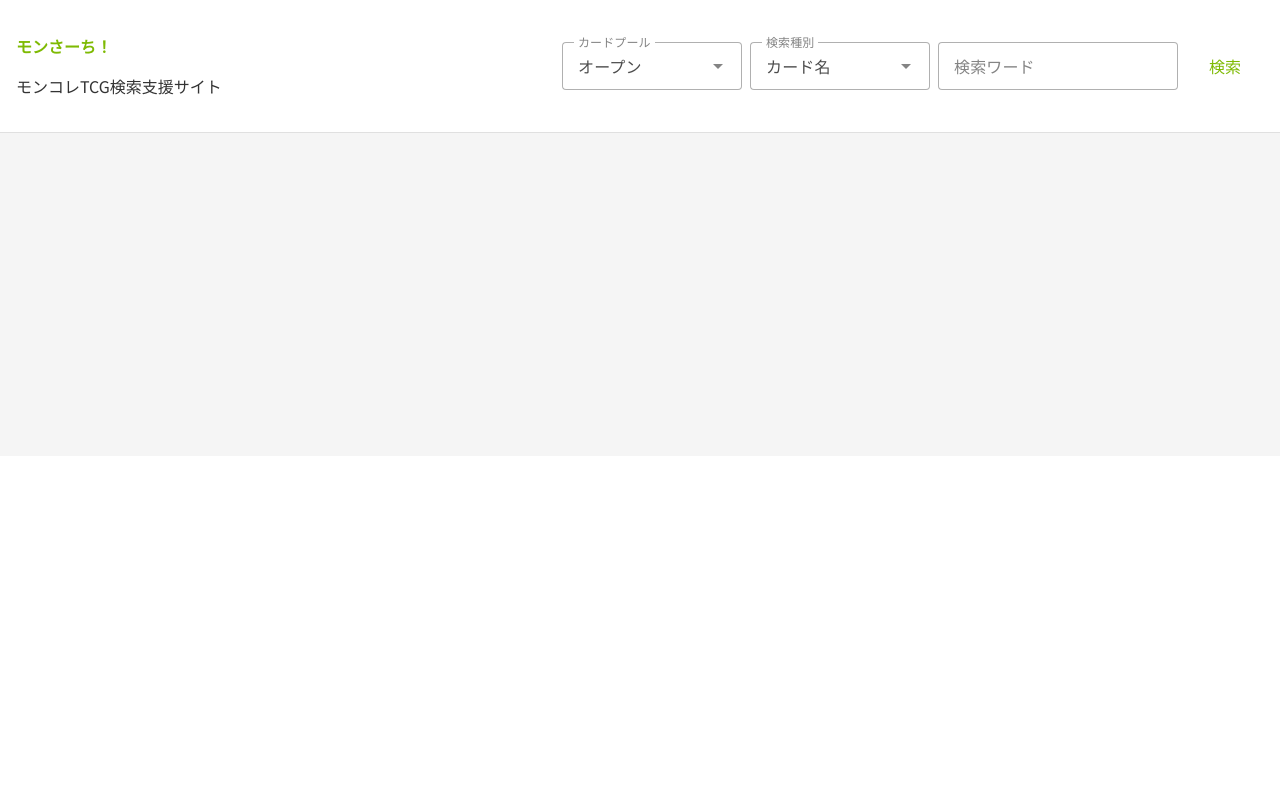
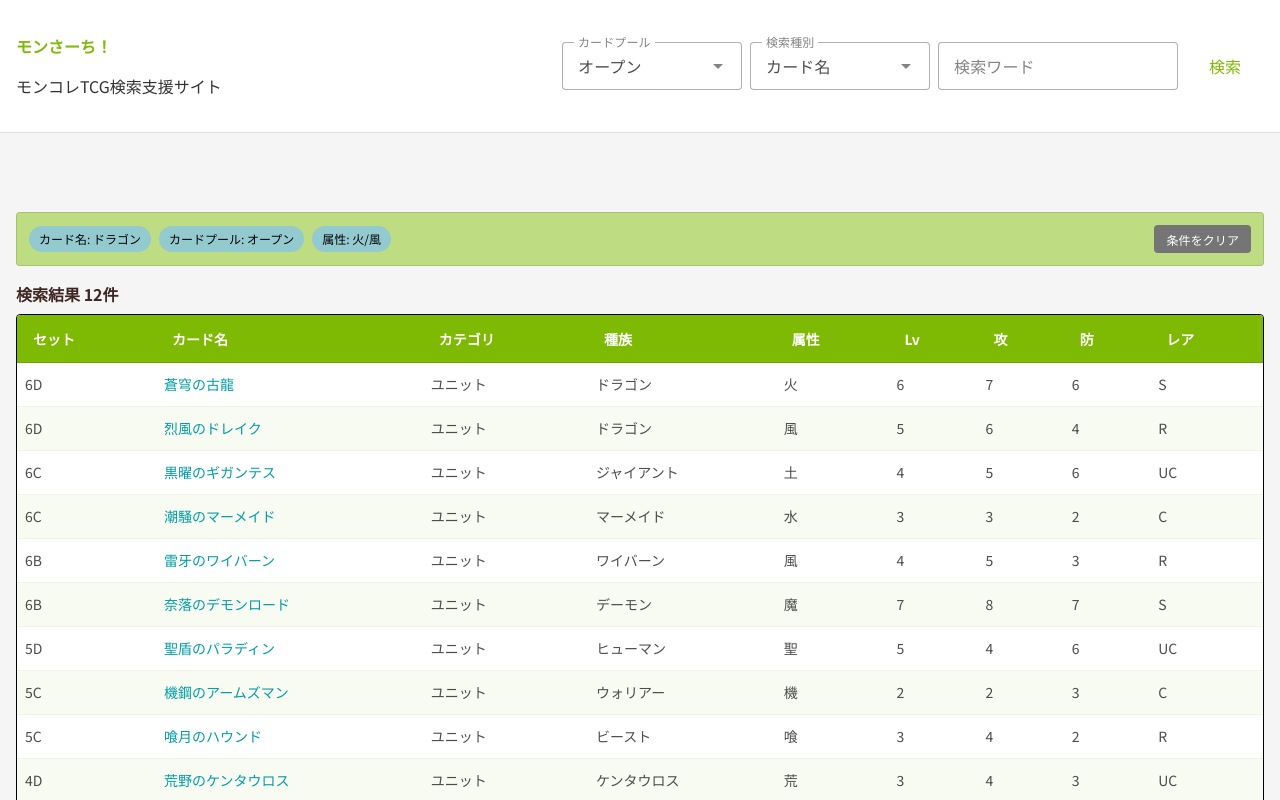
Before and after one commit to Oosunakun/monsearch, a Nuxt app: page /cards in a window 1280 px wide. Shown: the top 800 px of the page. Built offline with nearby package versions, Linux system fonts and the light colour scheme.

Commit message:
add: vueファイルへの変換（card-list.html）

```diff
--- /dev/null
+++ b/app/pages/cards/index.vue
@@ -0,0 +1,150 @@
+<script setup lang="ts">
+type SearchCondition = {
+  id: string
+  label: string
+}
+
+type CardRow = {
+  id: string
+  setCode: string
+  cardName: string
+  category: string
+  race: string
+  element: string
+  level: number
+  attack: number
+  defense: number
+  rarity: string
+  zebra: boolean
+}
+
+type CardSource = Omit<CardRow, 'zebra'>
+
+const headers = [
+  { title: 'セット', key: 'setCode', sortable: false },
+  { title: 'カード名', key: 'cardName', sortable: false },
+  { title: 'カテゴリ', key: 'category', sortable: false },
+  { title: '種族', key: 'race', sortable: false },
+  { title: '属性', key: 'element', sortable: false },
+  { title: 'Lv', key: 'level', sortable: false },
+  { title: '攻', key: 'attack', sortable: false },
+  { title: '防', key: 'defense', sortable: false },
+  { title: 'レア', key: 'rarity', sortable: false }
+]
+
+const activeConditions = ref<SearchCondition[]>([
+  { id: 'name', label: 'カード名: ドラゴン' },
+  { id: 'pool', label: 'カードプール: オープン' },
+  { id: 'element', label: '属性: 火/風' }
+])
+
+const sourceRows: CardSource[] = [
+  { id: '1', setCode: '6D', cardName: '蒼穹の古龍', category: 'ユニット', race: 'ドラゴン', element: '火', level: 6, attack: 7, defense: 6, rarity: 'S' },
+  { id: '2', setCode: '6D', cardName: '烈風のドレイク', category: 'ユニット', race: 'ドラゴン', element: '風', level: 5, attack: 6, defense: 4, rarity: 'R' },
+  { id: '3', setCode: '6C', cardName: '黒曜のギガンテス', category: 'ユニット', race: 'ジャイアント', element: '土', level: 4, attack: 5, defense: 6, rarity: 'UC' },
+  { id: '4', setCode: '6C', cardName: '潮騒のマーメイド', category: 'ユニット', race: 'マーメイド', element: '水', level: 3, attack: 3, defense: 2, rarity: 'C' },
+  { id: '5', setCode: '6B', cardName: '雷牙のワイバーン', category: 'ユニット', race: 'ワイバーン', element: '風', level: 4, attack: 5, defense: 3, rarity: 'R' },
+  { id: '6', setCode: '6B', cardName: '奈落のデモンロード', category: 'ユニット', race: 'デーモン', element: '魔', level: 7, attack: 8, defense: 7, rarity: 'S' },
+  { id: '7', setCode: '5D', cardName: '聖盾のパラディン', category: 'ユニット', race: 'ヒューマン', element: '聖', level: 5, attack: 4, defense: 6, rarity: 'UC' },
+  { id: '8', setCode: '5C', cardName: '機鋼のアームズマン', category: 'ユニット', race: 'ウォリアー', element: '機', level: 2, attack: 2, defense: 3, rarity: 'C' },
+  { id: '9', setCode: '5C', cardName: '喰月のハウンド', category: 'ユニット', race: 'ビースト', element: '喰', level: 3, attack: 4, defense: 2, rarity: 'R' },
+  { id: '10', setCode: '4D', cardName: '荒野のケンタウロス', category: 'ユニット', race: 'ケンタウロス', element: '荒', level: 3, attack: 4, defense: 3, rarity: 'UC' },
+  { id: '11', setCode: '4C', cardName: '深海のオクトパス', category: 'ユニット', race: 'アクアリウム', element: '水', level: 2, attack: 1, defense: 3, rarity: 'C' },
+  { id: '12', setCode: '4B', cardName: '焔刃のサラマンダー', category: 'ユニット', race: 'サラマンダー', element: '火', level: 4, attack: 5, defense: 3, rarity: 'R' }
+]
+
+const cardRows = computed<CardRow[]>(() =>
+  sourceRows.map((row, index) => ({
+    ...row,
+    zebra: index % 2 === 1
+  }))
+)
+
+const clearConditions = () => {
+  activeConditions.value = []
+}
+</script>
+
+<template>
+  <section>
+    <v-sheet
+      color="secondary"
+      class="d-flex flex-wrap align-center justify-space-between ga-3 pa-3 mb-4"
+      border
+      rounded
+    >
+      <div class="d-flex flex-wrap ga-2">
+        <v-chip
+          v-for="condition in activeConditions"
+          :key="condition.id"
+          color="accent-light"
+          text-color="accent"
+          variant="flat"
+          size="small"
+        >
+          {{ condition.label }}
+        </v-chip>
+      </div>
+      <v-btn color="grey-darken-1" variant="flat" size="small" @click="clearConditions">
+        条件をクリア
+      </v-btn>
+    </v-sheet>
+
+    <p class="text-subtitle-1 font-weight-bold mb-2" style="color: #3E2723;">
+      検索結果 {{ cardRows.length }}件
+    </p>
+
+    <v-card variant="outlined">
+      <v-data-table
+        :headers="headers"
+        :items="cardRows"
+        item-value="id"
+        fixed-header
+        height="620"
+        density="comfortable"
+        hide-default-footer
+        items-per-page="-1"
+        class="cards-table"
+      >
+        <template #item="{ item }">
+          <tr class="cards-table__row" :class="{ 'cards-table__row--zebra': item.zebra }">
+            <td class="px-2 py-2">{{ item.setCode }}</td>
+            <td class="px-2 py-2">
+              <span class="text-accent">{{ item.cardName }}</span>
+            </td>
+            <td class="px-2 py-2">{{ item.category }}</td>
+            <td class="px-2 py-2">{{ item.race }}</td>
+            <td class="px-2 py-2">{{ item.element }}</td>
+            <td class="px-2 py-2">{{ item.level }}</td>
+            <td class="px-2 py-2">{{ item.attack }}</td>
+            <td class="px-2 py-2">{{ item.defense }}</td>
+            <td class="px-2 py-2">{{ item.rarity }}</td>
+          </tr>
+        </template>
+      </v-data-table>
+    </v-card>
+  </section>
+</template>
+
+<style scoped>
+.cards-table :deep(thead th) {
+  position: sticky;
+  top: 0;
+  z-index: 2;
+  background: rgb(var(--v-theme-primary));
+  color: #ffffff;
+  font-weight: 700;
+}
+
+.cards-table :deep(tbody tr td) {
+  border-bottom: 1px solid #eef3e4;
+}
+
+.cards-table__row--zebra td {
+  background: #f8fbf1;
+}
+
+.cards-table__row:hover td {
+  background: #eef7e3;
+}
+</style>
```
